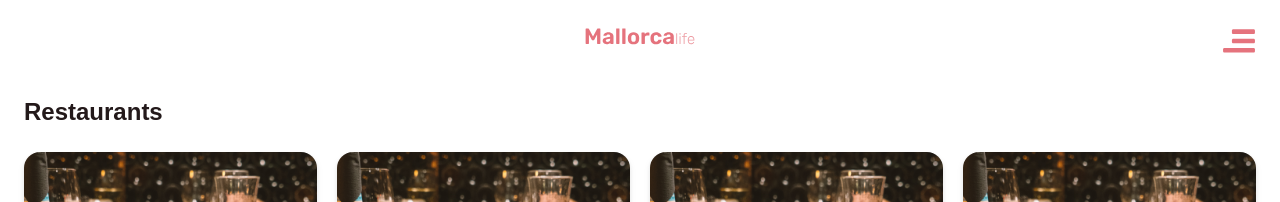
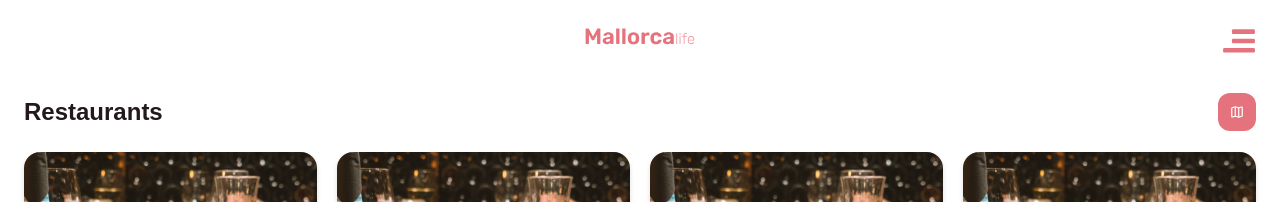
Before and after one commit to miriam-mr90/mallorca-life, a Next.js app: page /restaurants in a window 1280 px wide. Shown: the top 202 px of the page. Built offline with nearby package versions, Linux system fonts and the light colour scheme.

Commit message:
Feat: create map section in Restaurants and update Button component

```diff
--- a/components/Button.tsx
+++ b/components/Button.tsx
@@ -2,26 +2,25 @@ import React from 'react'
 
 interface ButtonProps {
   type?: 'primary' | 'outlined' | 'link'
-  withIcon?: boolean
+  icon?: string
   disabled?: boolean
-  label?: string,
-  onClick?: () => void
+  children?: any,
+  onClick: () => void
 }
 
 
 export const Button = ({
   type = 'primary',
-  withIcon = false,
   disabled = false,
-  label,
+  children,
   onClick,
-}: ButtonProps) => (
+}: React.PropsWithChildren<ButtonProps>) => (
   <button
     type='button'
-    className='p-3 font-semibold bg-white text-brand-main rounded-xl w-max'
+    className={`p-3 font-semibold ${type === 'primary' ? 'bg-white text-brand-main' : 'bg-brand-main text-white'} rounded-xl w-max`}
     disabled={disabled}
     onClick={onClick}
   >
-    {label}
+    {children}
   </button>
 )
--- a/components/Header.tsx
+++ b/components/Header.tsx
@@ -28,7 +28,7 @@ export const Header: React.FC<HeaderProps> = ({ text, cta }) => {
       </div>
       <p>{text}</p>
       <div className='mt-6'>
-        <Button label={cta} />
+        <Button children={cta} onClick={() => console.log('Click on CTA')}/>
       </div>
     </div>
   )
--- a/components/Icon/Common.tsx
+++ b/components/Icon/Common.tsx
@@ -26,7 +26,7 @@ const Pin =(
 
 const Map =(
   <>
-    <path fill-rule="evenodd" clip-rule="evenodd" d="M25.8266 3.31999C26.6381 3.04792 27.5308 3.18182 28.2266 3.67999C28.9246 4.18342 29.3367 4.99275 29.3333 5.85332V24.3733C29.36 25.5549 28.6057 26.6131 27.48 26.9733L20.4 29.3333C20.1314 29.4209 19.8419 29.4209 19.5733 29.3333L12 26.7333L6.17331 28.68C5.90265 28.7707 5.61877 28.8158 5.33331 28.8133C4.77553 28.8095 4.23187 28.6376 3.77331 28.32C3.07535 27.8166 2.66324 27.0072 2.66665 26.1467V7.62666C2.6656 6.47668 3.40188 5.45557 4.49331 5.09332L11.5733 2.66666H11.6933H12L12.3066 2.73332H12.4266L20 5.33332L25.8266 3.31999ZM5.3333 26.1467L10.6666 24.3733V5.85332L5.3333 7.62666V26.1467ZM18.6666 26.1467L13.3333 24.3733V5.85332L18.6666 7.62666V26.1467ZM21.3333 26.1467L26.6666 24.3733V5.85332L21.3333 7.62666V26.1467Z"/>
+    <path fillRule="evenodd" clipRule="evenodd" d="M25.8266 3.31999C26.6381 3.04792 27.5308 3.18182 28.2266 3.67999C28.9246 4.18342 29.3367 4.99275 29.3333 5.85332V24.3733C29.36 25.5549 28.6057 26.6131 27.48 26.9733L20.4 29.3333C20.1314 29.4209 19.8419 29.4209 19.5733 29.3333L12 26.7333L6.17331 28.68C5.90265 28.7707 5.61877 28.8158 5.33331 28.8133C4.77553 28.8095 4.23187 28.6376 3.77331 28.32C3.07535 27.8166 2.66324 27.0072 2.66665 26.1467V7.62666C2.6656 6.47668 3.40188 5.45557 4.49331 5.09332L11.5733 2.66666H11.6933H12L12.3066 2.73332H12.4266L20 5.33332L25.8266 3.31999ZM5.3333 26.1467L10.6666 24.3733V5.85332L5.3333 7.62666V26.1467ZM18.6666 26.1467L13.3333 24.3733V5.85332L18.6666 7.62666V26.1467ZM21.3333 26.1467L26.6666 24.3733V5.85332L21.3333 7.62666V26.1467Z"/>
   </>
 )
 
--- a/pages/restaurants/index.tsx
+++ b/pages/restaurants/index.tsx
@@ -1,8 +1,11 @@
-import React from 'react'
+import React, { useState } from 'react'
 import { GetStaticProps } from 'next'
 import { getCategoryContent } from '@/src/utils/pageData'
 import { Layout, MetaProps } from '@/components/Layout'
 import { RestaurantCard } from '@/components/Cards/Restaurant'
+import { Icon } from '@/components/Icon'
+import { Button } from '@/components/Button'
+import { Map } from '@/components/Map'
 
 interface RestaurantProps {
   title: string
@@ -35,9 +38,44 @@ export const getStaticProps: GetStaticProps = async () => {
 }
 
 const RestaurantsPage: React.FC<RestaurantsPageProps> = ({ meta, title, restaurants }) => {
+  const [isMapView, setMapView] = useState(false)
+
   return (
     <Layout meta={meta}>
-      <h2 className='my-6 text-2xl font-semibold'>{title}</h2>
+      <div className='flex items-center justify-between'>
+        <h2 className='py-6 text-2xl font-semibold'>{title}</h2>
+        <Button onClick={() => setMapView(!isMapView)} type='outlined'>
+          <Icon icon={isMapView ? 'menu' : 'map'} color="white" size="x-small"/>
+        </Button>
+      </div>
+      {isMapView ? (
+        <section>
+          <Map places={[
+            {
+              "id": "es-trenc",
+              "name": "Es Trenc",
+              "address": "",
+              "addresslink": "",
+              "cover": "",
+              "coordinates": {
+                "lat": 39.345906836639706,
+                "lng": 2.9845128830182777
+              }
+            },
+            {
+              "id": "cala-na-clara",
+              "name": "Cala Na Clara",
+              "address": "",
+              "addresslink": "",
+              "cover": "",
+              "coordinates": {
+                "lat": 39.75805906585125,
+                "lng": 3.325786536376884
+              }
+            }
+          ]} />
+        </section>
+      ) : (
         <section>
           <ul className='grid gap-5 sm:grid-cols-2 md:grid-cols-3 lg:grid-cols-4'>
             {restaurants.map((item, index) => (
@@ -55,6 +93,7 @@ const RestaurantsPage: React.FC<RestaurantsPageProps> = ({ meta, title, restaura
             ))}
           </ul>
         </section>
+      )}
     </Layout>
   )
 }
```
Lines whose indentation alone changed are shown as unchanged.
